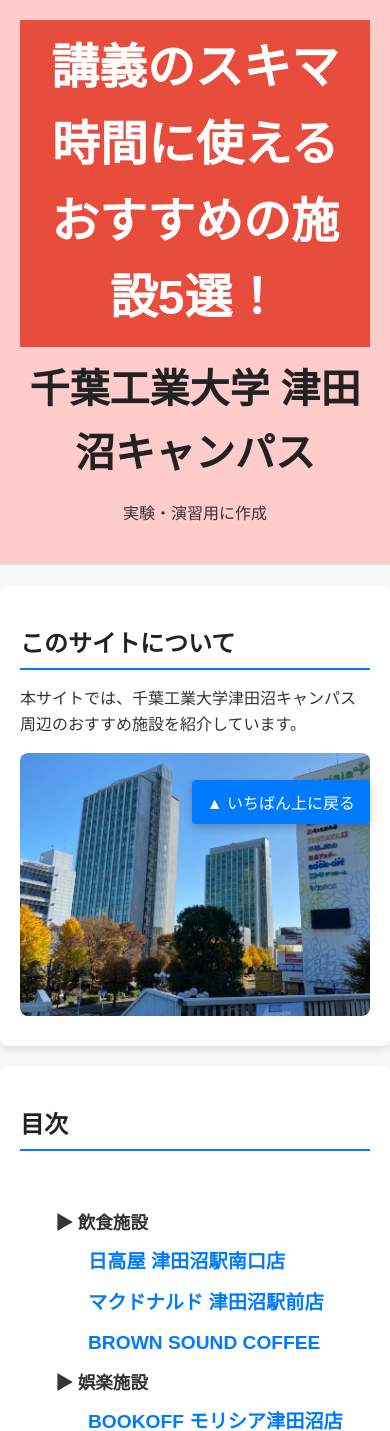
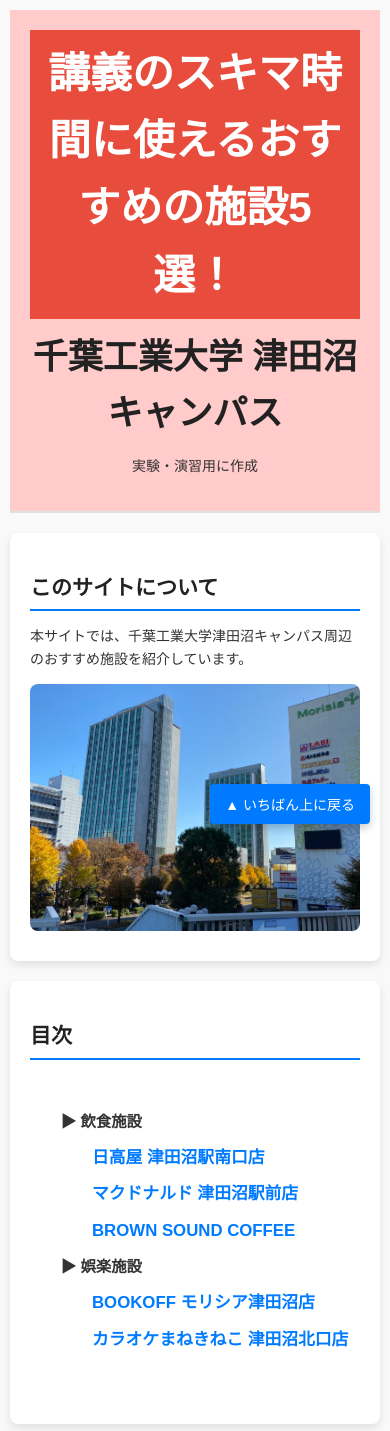
Before and after one commit to yabukilab/shimoda-c, a PHP site: page / in a window 390 px wide. Shown: the top 1431 px of the page. Run offline with PHP 8.4, Linux system fonts and the light colour scheme.

Commit message:
スマホでも自然な見た目になるよう調整（実験段階）

```diff
--- a/htdocs/styles/the-top-page.css
+++ b/htdocs/styles/the-top-page.css
@@ -29,6 +29,19 @@ img {
   max-width: 100%;
   height: auto;
   display: block;
+}
+
+/* 画面幅が768px以下の場合に適用する */
+@media screen and (max-width: 768px) {
+  body {
+      font-size: 14px; /* フォントを小さく調整 */
+      line-height: 1.6; /* 行間を調整 */
+      margin: 10px; /* スマホ画面で適切な余白を設定 */
+  }
+  #toc {
+      padding: 10px; /* 目次の内側の余白を調整 */
+      max-width: 100%; /* 画面幅に収まるよう設定 */
+  }
 }
 
 /* ヘッダー */
```
